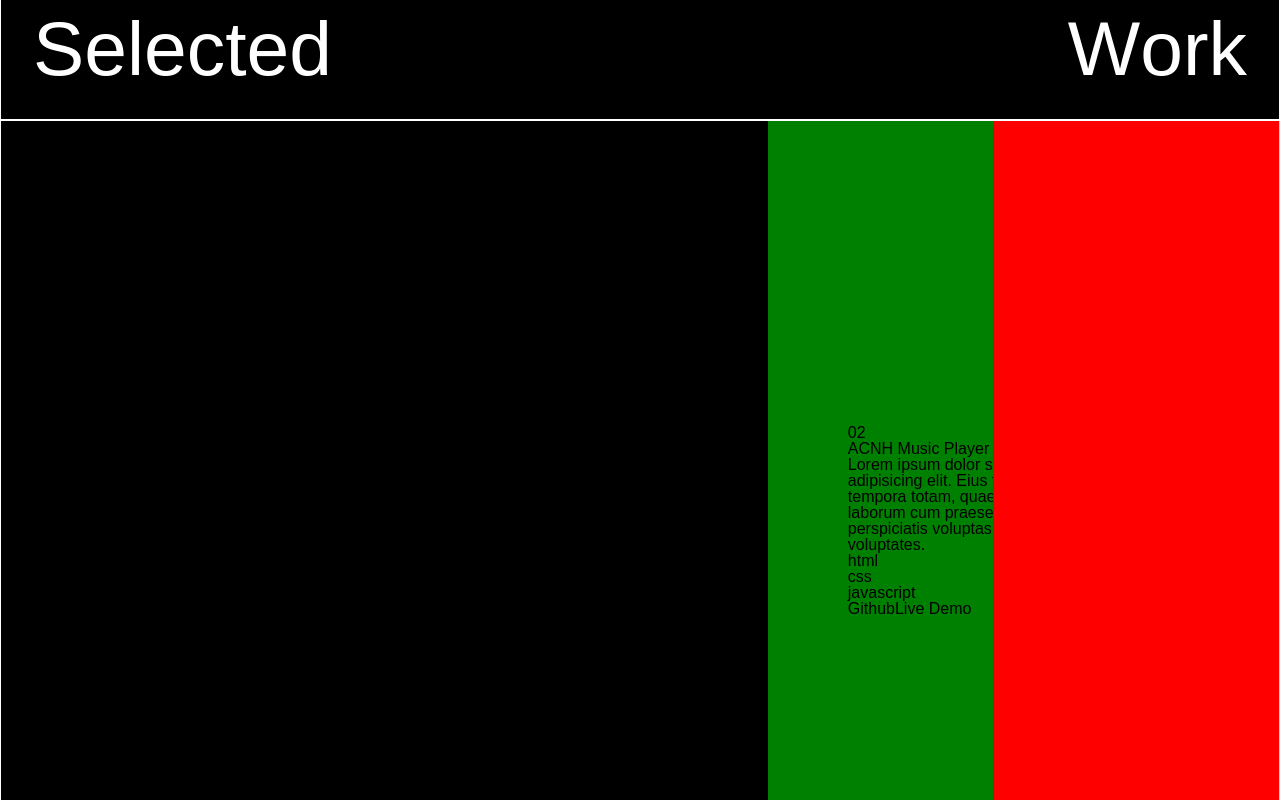
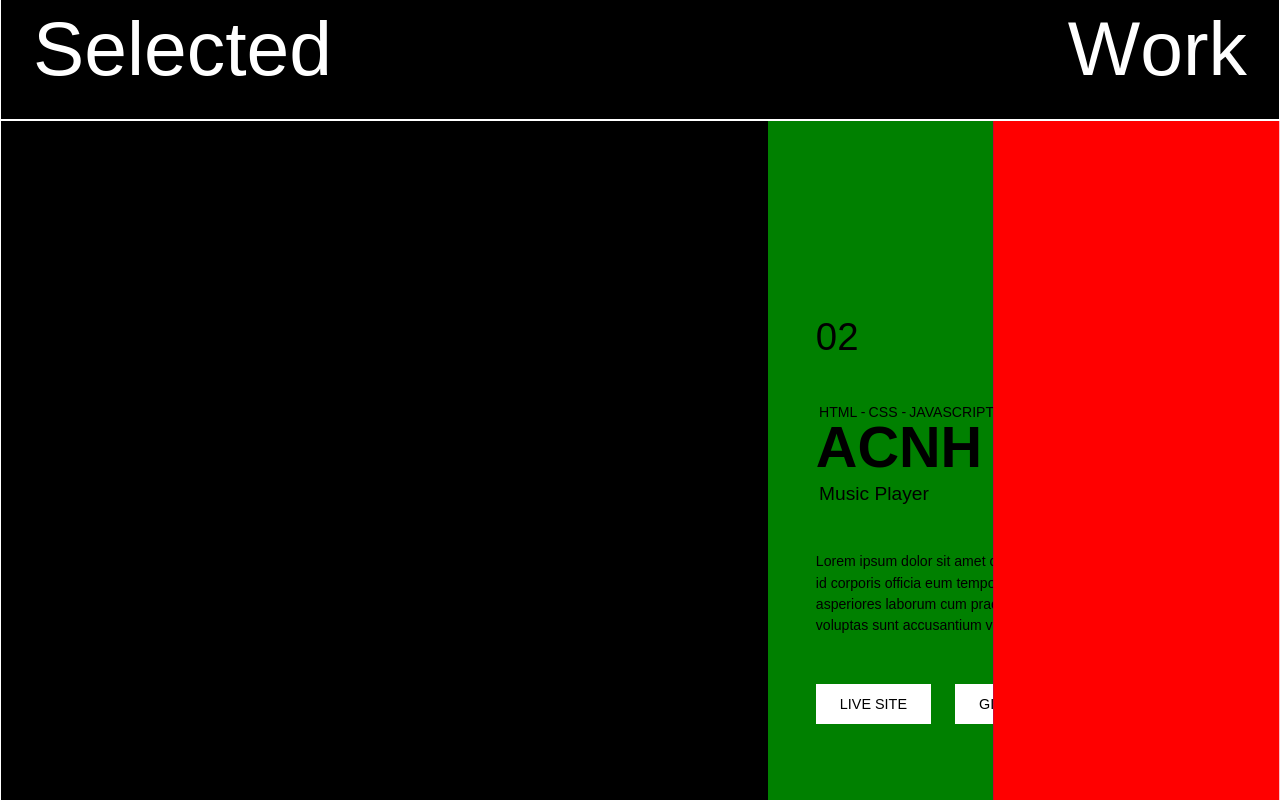
Before and after one commit to lilianlee0213/Portfolio-of-Lilian-Lee, a React (Create React App) app: page / in a window 1280 px wide. Shown: the part 5080-5880 px from the top of the page. Built offline with nearby package versions, Linux system fonts and the light colour scheme; a web font is replaced by a local one.

Commit message:
project content styles

```diff
--- a/src/components/Work/index.js
+++ b/src/components/Work/index.js
@@ -27,26 +27,24 @@ export default function Work() {
 						</div>
 						<div className="flex flex-col justify-center project-content-container">
 							<small className="project-index">01.</small>
-							<AnimatedText
-								text="Fictional Typeface"
-								className="project-title"
-							/>
+							<div className="project-skills">
+								<ul className="flex">
+									<li>html -</li>
+									<li>css -</li>
+									<li>javascript</li>
+								</ul>
+							</div>
+							<AnimatedText text="Fictional" className="project-title" />
+							<AnimatedText text="typeface" className="project-subtitle" />
 							<p className="project-desc">
 								Lorem ipsum dolor sit amet consectetur adipisicing elit. Eius
 								fuga id corporis officia eum tempora totam, quaerat natus atque
 								asperiores laborum cum praesentium aperiam nihil perspiciatis
 								voluptas sunt accusantium voluptates.
 							</p>
-							<div className="project-skills">
-								<ul>
-									<li>html</li>
-									<li>css</li>
-									<li>javascript</li>
-								</ul>
-							</div>
-							<div className="project-links">
-								<a href="">Github</a>
-								<a href="">Live Demo</a>
+							<div className="flex uppercase project-links">
+								<a href="">Live Site</a>
+								<a href="">Github Repo</a>
 							</div>
 						</div>
 					</div>
@@ -60,26 +58,24 @@ export default function Work() {
 						</div>
 						<div className="flex flex-col justify-center project-content-container">
 							<small className="project-index">02</small>
-							<AnimatedText
-								text="ACNH Music Player"
-								className="project-title"
-							/>
+							<div className="project-skills">
+								<ul className="flex">
+									<li>html -</li>
+									<li>css -</li>
+									<li>javascript</li>
+								</ul>
+							</div>
+							<AnimatedText text="ACNH Player" className="project-title" />
+							<AnimatedText text="Music Player" className="project-subtitle" />
 							<p className="project-desc">
 								Lorem ipsum dolor sit amet consectetur adipisicing elit. Eius
 								fuga id corporis officia eum tempora totam, quaerat natus atque
 								asperiores laborum cum praesentium aperiam nihil perspiciatis
 								voluptas sunt accusantium voluptates.
 							</p>
-							<div className="project-skills">
-								<ul>
-									<li>html</li>
-									<li>css</li>
-									<li>javascript</li>
-								</ul>
-							</div>
-							<div className="project-links">
-								<a href="">Github</a>
-								<a href="">Live Demo</a>
+							<div className="flex uppercase project-links">
+								<a href="">Live Site</a>
+								<a href="">Github Repo</a>
 							</div>
 						</div>
 					</motion.div>
@@ -93,23 +89,24 @@ export default function Work() {
 						</div>
 						<div className="flex flex-col justify-center project-content-container">
 							<small className="project-index">03.</small>
-							<AnimatedText text="Youtube Clone" className="project-title" />
+							<div className="project-skills">
+								<ul className="flex">
+									<li>html -</li>
+									<li>css -</li>
+									<li>javascript</li>
+								</ul>
+							</div>
+							<AnimatedText text="Wetube" className="project-title" />
+							<AnimatedText text="Youtube Clone" className="project-subtitle" />
 							<p className="project-desc">
 								Lorem ipsum dolor sit amet consectetur adipisicing elit. Eius
 								fuga id corporis officia eum tempora totam, quaerat natus atque
 								asperiores laborum cum praesentium aperiam nihil perspiciatis
 								voluptas sunt accusantium voluptates.
 							</p>
-							<div className="project-skills">
-								<ul>
-									<li>html</li>
-									<li>css</li>
-									<li>javascript</li>
-								</ul>
-							</div>
-							<div className="project-links">
-								<a href="">Github</a>
-								<a href="">Live Demo</a>
+							<div className="flex uppercase project-links">
+								<a href="">Live Site</a>
+								<a href="">Github Repo</a>
 							</div>
 						</div>
 					</motion.div>
@@ -123,23 +120,24 @@ export default function Work() {
 						</div>
 						<div className="flex flex-col justify-center project-content-container">
 							<small className="project-index">04.</small>
-							<AnimatedText text="Netflix Clone" className="project-title" />
+							<div className="project-skills">
+								<ul className="flex">
+									<li>html -</li>
+									<li>css -</li>
+									<li>javascript</li>
+								</ul>
+							</div>
+							<AnimatedText text="Netflix" className="project-title" />
+							<AnimatedText text="Netflix Clone" className="project-subtitle" />
 							<p className="project-desc">
 								Lorem ipsum dolor sit amet consectetur adipisicing elit. Eius
 								fuga id corporis officia eum tempora totam, quaerat natus atque
 								asperiores laborum cum praesentium aperiam nihil perspiciatis
 								voluptas sunt accusantium voluptates.
 							</p>
-							<div className="project-skills">
-								<ul>
-									<li>html</li>
-									<li>css</li>
-									<li>javascript</li>
-								</ul>
-							</div>
-							<div className="project-links">
-								<a href="">Github</a>
-								<a href="">Live Demo</a>
+							<div className="flex uppercase project-links">
+								<a href="">Live Site</a>
+								<a href="">Github Repo</a>
 							</div>
 						</div>
 					</motion.div>
--- a/src/components/Work/style.css
+++ b/src/components/Work/style.css
@@ -23,7 +23,47 @@
 }
 .project-content-container {
 	grid-column: span 2;
-	padding-inline: 5rem;
+	padding-inline: 3rem;
+}
+.project-index {
+	margin-bottom: 3rem;
+	font-size: 3vw;
+}
+.project-skills {
+	font-size: 1.1vw;
+	font-weight: 500;
+	text-transform: uppercase;
+}
+.project-skills li {
+	margin-left: 0.2rem;
+}
+.project-title {
+	margin-bottom: 0.5rem;
+	font-size: 4.5vw;
+	font-weight: 600;
+}
+.project-subtitle {
+	margin-left: 0.2rem;
+	margin-bottom: 3rem;
+	font-size: 1.5vw;
+}
+.project-desc {
+	margin-bottom: 3rem;
+	font-size: 1.1vw;
+	line-height: 1.5;
+}
+.project-links {
+	gap: 1.5rem;
+}
+.project-links a {
+	padding: 0.8rem 1.5rem;
+	font-size: 0.9rem;
+	background-color: white;
+	transition: background-color 0.3s ease-in-out;
+}
+.project-links a:hover {
+	background-color: black;
+	color: white;
 }
 .project-one {
 	background-color: #fd4b38;
```
